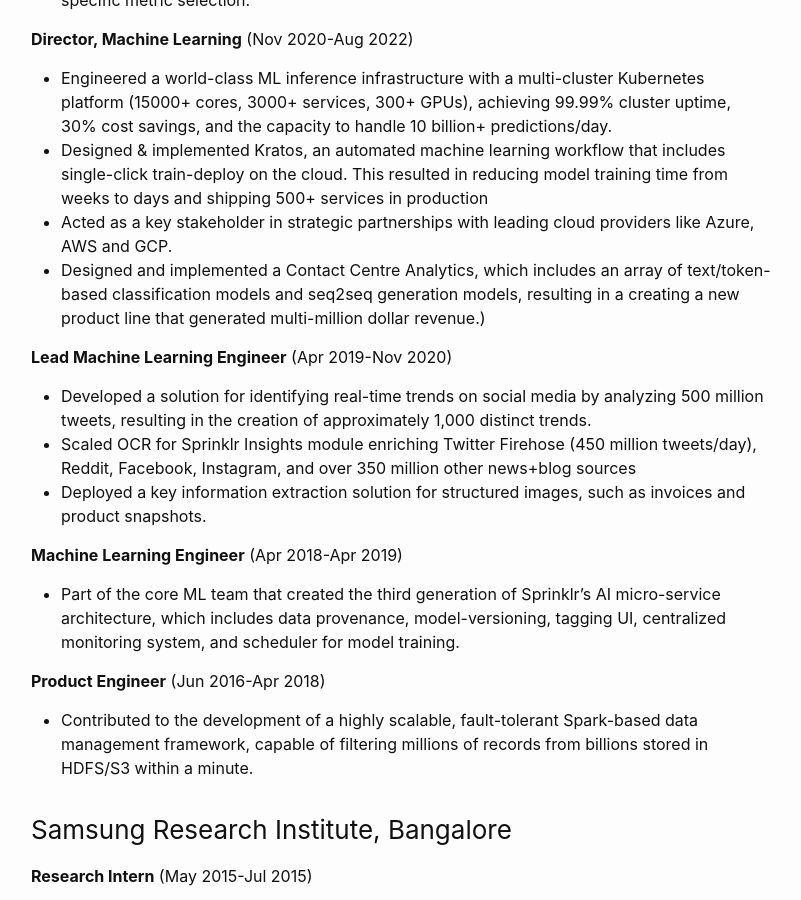
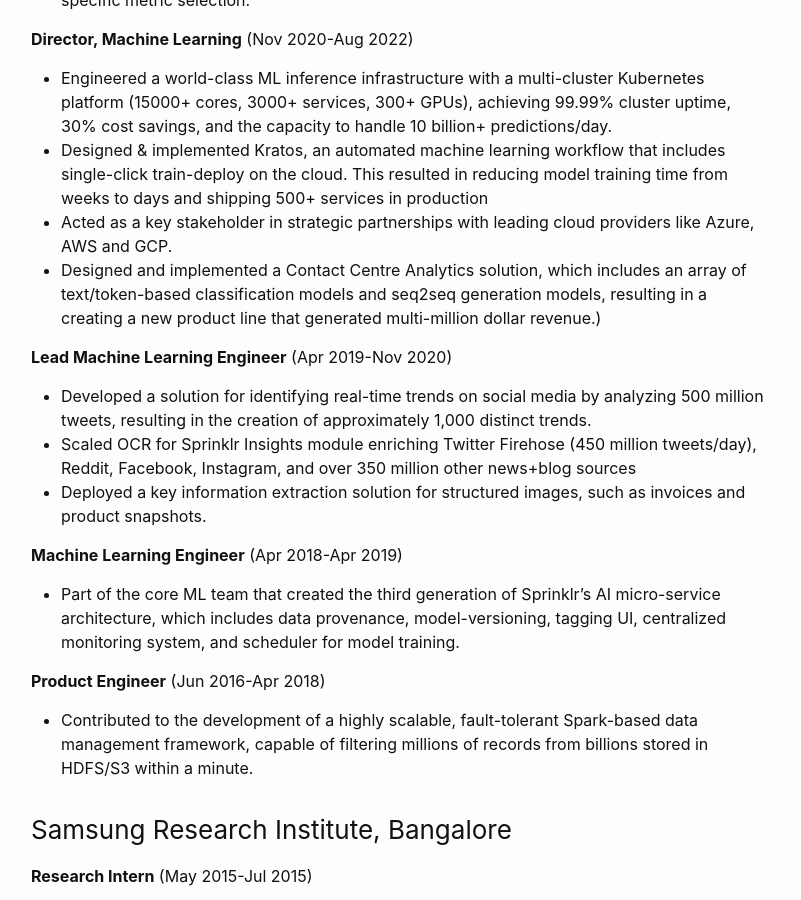
Before and after one commit to rtjamidar/rtjamidar.github.io, a Jekyll site: the page built from resume.md, in a window 1280 px wide and 900 px high, scrolled down 948 px. Shown: the whole window, without its empty margins (239-1040 px from the left). Built offline with Jekyll 4.4.1, drawn with Linux system fonts in a browser that asks for light colours.

Commit message:
minor update

```diff
--- a/resume.md
+++ b/resume.md
@@ -24,7 +24,7 @@ Seasoned Machine Learning professional with extensive experience in building and
 - Engineered a world-class ML inference infrastructure with a multi-cluster Kubernetes platform (15000+ cores, 3000+ services, 300+ GPUs), achieving 99.99% cluster uptime, 30% cost savings, and the capacity to handle 10 billion+ predictions/day.
 - Designed & implemented Kratos, an automated machine learning workflow that includes single-click train-deploy on the cloud. This resulted in reducing model training time from weeks to days and shipping 500+ services in production
 - Acted as a key stakeholder in strategic partnerships with leading cloud providers like Azure, AWS and GCP.
-- Designed and implemented a Contact Centre Analytics, which includes an array of text/token-based classification models and seq2seq generation models, resulting in a creating a new product line that generated multi-million dollar revenue.)
+- Designed and implemented a Contact Centre Analytics solution, which includes an array of text/token-based classification models and seq2seq generation models, resulting in a creating a new product line that generated multi-million dollar revenue.)
 
 **Lead Machine Learning Engineer** (Apr 2019-Nov 2020)
 - Developed a solution for identifying real-time trends on social media by analyzing 500 million tweets, resulting in the creation of approximately 1,000 distinct trends.
```
